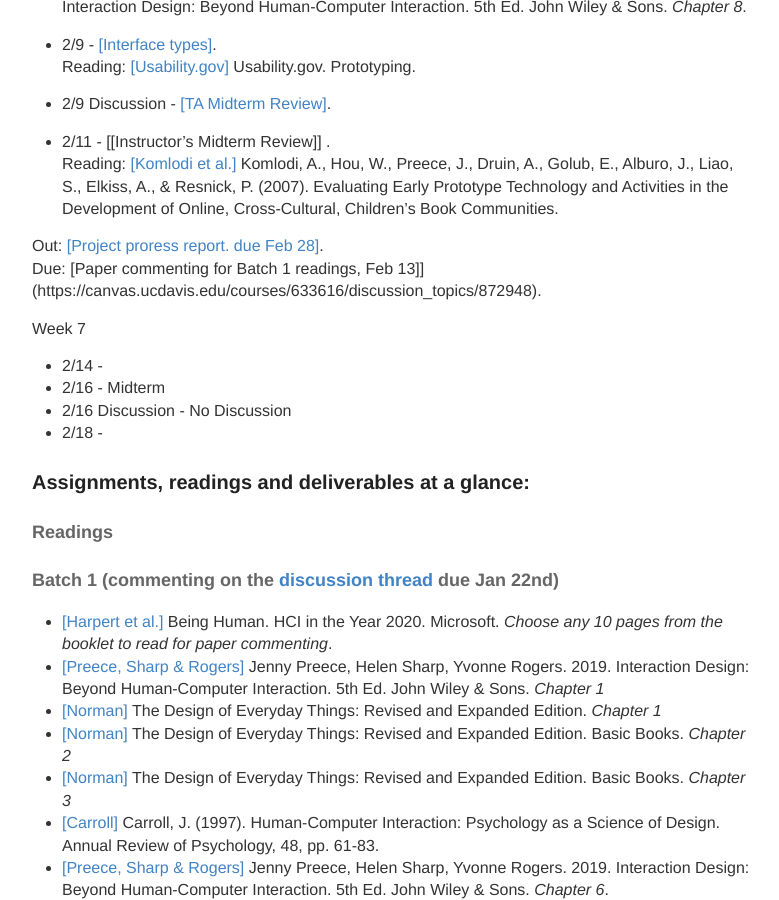
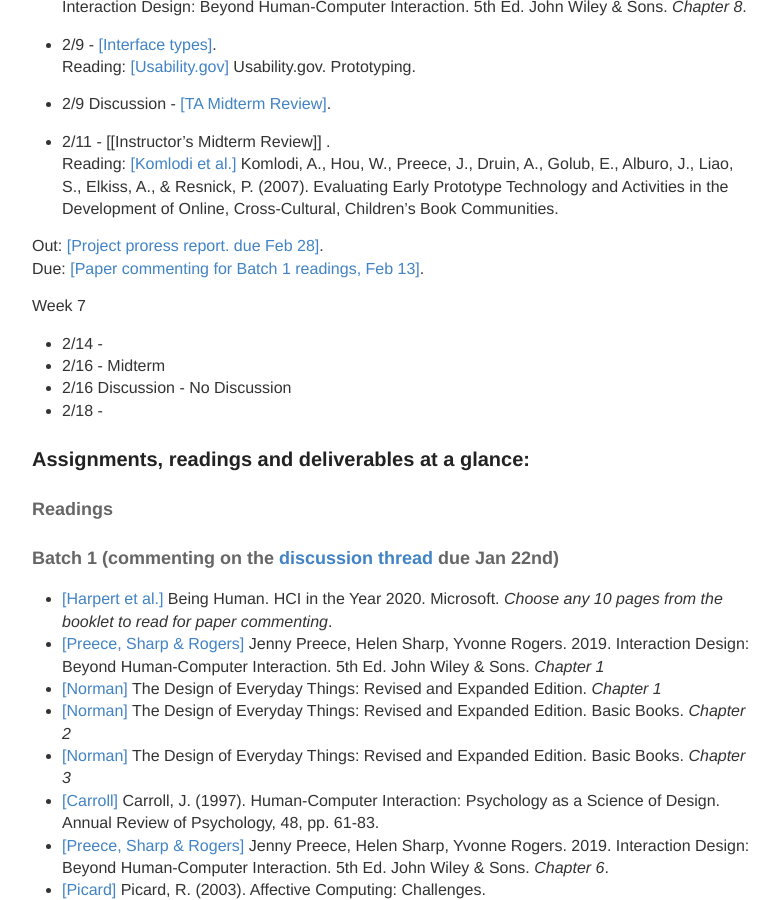
Before and after one commit to hciwang/hciwang.github.io, a Jekyll site: the page built from _posts/2022-1-1-lectures.md, in a window 1280 px wide and 900 px high, scrolled down 2375 px. Shown: the whole window, without its empty margins (248-1027 px from the left). Built offline with Jekyll 4.4.1, drawn with Linux system fonts in a browser that asks for light colours.

Commit message:
Update 2022-1-1-lectures.md

```diff
--- a/_posts/2022-1-1-lectures.md
+++ b/_posts/2022-1-1-lectures.md
@@ -92,7 +92,7 @@
 Reading: [[Komlodi et al.]](http://www.id-book.com/downloads/casestudy_14point2.pdf) Komlodi, A., Hou, W., Preece, J., Druin, A., Golub, E., Alburo, J., Liao, S., Elkiss, A., & Resnick, P. (2007). Evaluating Early Prototype Technology and Activities in the Development of Online, Cross-Cultural, Children's Book Communities.
 
 Out: [[Project proress report. due Feb 28]](https://canvas.ucdavis.edu/courses/633616/assignments/830801).
-Due: [Paper commenting for Batch 1 readings, Feb 13]](https://canvas.ucdavis.edu/courses/633616/discussion_topics/872948).
+Due: [[Paper commenting for Batch 1 readings, Feb 13]](https://canvas.ucdavis.edu/courses/633616/discussion_topics/872948).
 
 Week 7
 - 2/14 -
```
